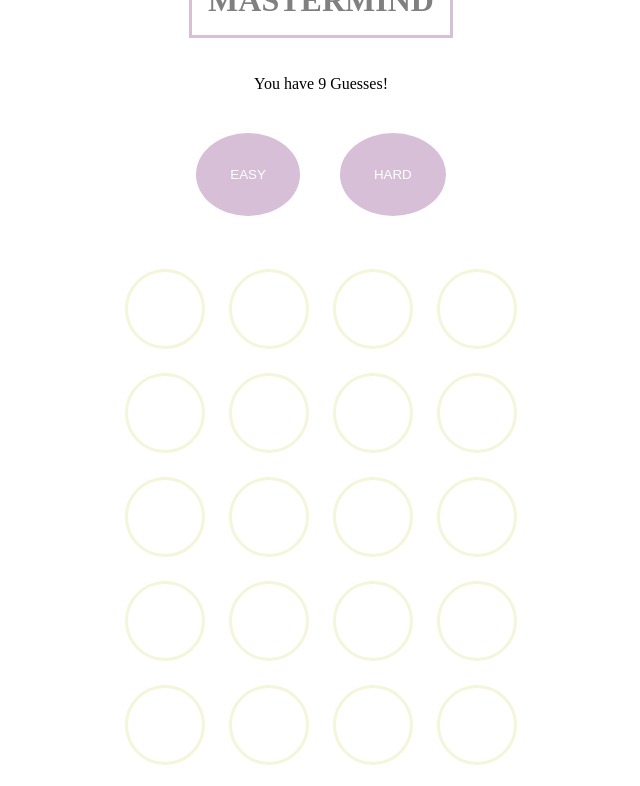
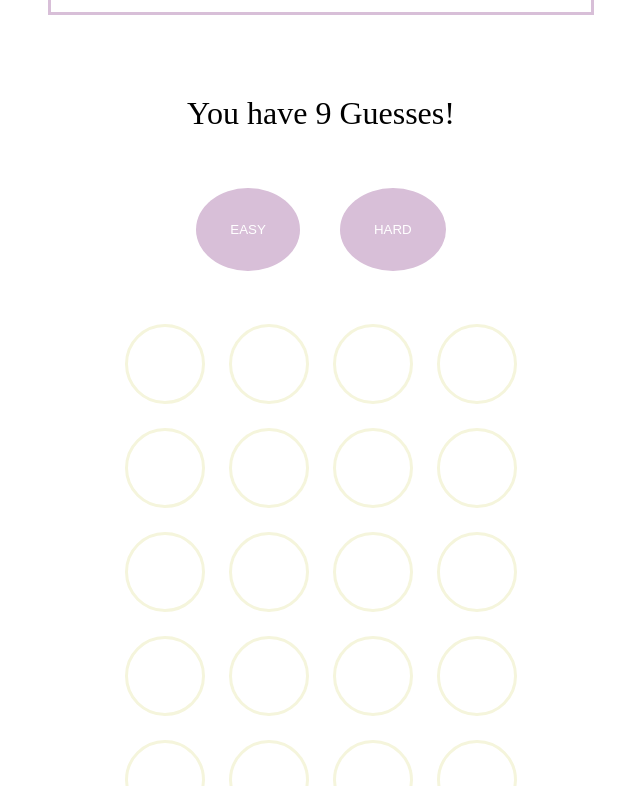
Before and after one commit to raquellyc/mastermindgame, a plain HTML site: page index.html in a window 1280 px wide. Shown: the top 786 px of the page, without its empty margins (319-959 px from the left). Drawn offline with Linux system fonts and the light colour scheme.

Commit message:
morning commit!

```diff
--- a/main.css
+++ b/main.css
@@ -14,6 +14,13 @@
     border: solid thistle;
     padding: 2vmin;
     color: gray;
+    font-size: 9vmin;
+}
+p{
+    width: 50vmin;
+    text-align: center;
+    font-size: 4vmin;
+
 }
 .upbttn{
     display: grid;
@@ -55,6 +62,7 @@
     display: grid;
     grid-template-columns: repeat(6, 10vmin);
     gap: 3vmin;
+    margin-bottom: 5vmin;
 }
 
 .colorsel > div {
@@ -77,7 +85,7 @@
     background-color: lightskyblue;
 }
 #col4 {
-    background-color: lemonchiffon
+    background-color: lemonchiffon;
 }
 #col5 {
     background-color: darkseagreen;
@@ -93,5 +101,5 @@
 }
 
 button:hover{
-    background-color: beige;
+    background-color: gainsboro;
 }
--- a/main.js
+++ b/main.js
@@ -1,6 +1,6 @@
 /*----- constants -----*/
 
-const COLORS = ["orange", "purple", "green", "cyan", "yellow", "pink"];
+const COLORS = ["orange", "plum", "green", "lightskyblue", "lemonchiffon", "pink"];
 
 
 /*----- app's state (variables) -----*/
```
